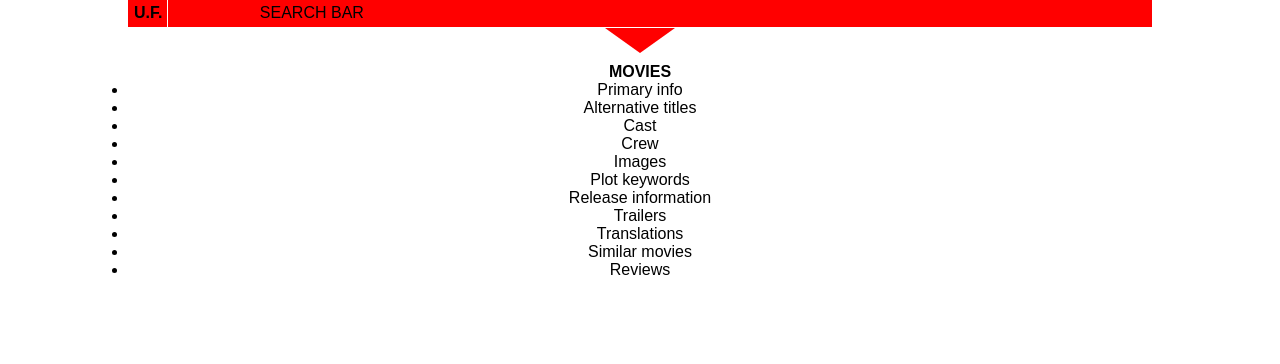
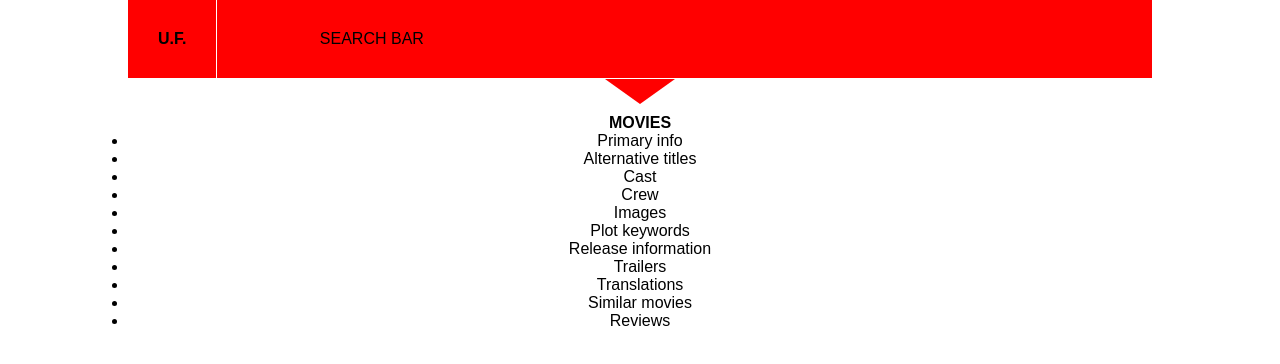
Before and after one commit to clarkmcadoo/unrentedForest, a React (Create React App) app: page / in a window 1280 px wide. Shown: the top 364 px of the page. Built offline with nearby package versions, Linux system fonts and the light colour scheme.

Commit message:
fresh pull from upstream

```diff
--- a/src/Components/BaseLayout/NavBar/main.css
+++ b/src/Components/BaseLayout/NavBar/main.css
@@ -4,6 +4,7 @@
   border: 1px solid lightgray;
   color: gray;
   flex: 1;
+  padding: 4px 0px;
 }
 
 .navLink:hover {
--- a/src/Components/BaseLayout/index.js
+++ b/src/Components/BaseLayout/index.js
@@ -7,9 +7,7 @@ const BaseLayout = (props) => {
     return (
       <div id="baseLayoutWrapper">
         <div id="headerWrapper">
-          <div id="logoWrapper">
-            <h1 id="headerLogo">U.F.</h1>
-          </div>
+          <h1 id="headerLogo">U.F.</h1>
           <div id="searchBar">SEARCH BAR</div>
         </div>
         <NavBar/>
--- a/src/Components/BaseLayout/main.css
+++ b/src/Components/BaseLayout/main.css
@@ -11,15 +11,17 @@ body {
 }
 
 #headerLogo {
-  display: inline-block;
   margin: 0;
-  margin-left: 5%;
-  padding: 15%;
+  padding: 15px;
   border-right: 1px solid white;
 }
 
 #searchBar {
-  display: inline-block;
   margin-left: 10%;
+}
 
+@media (min-width: 1024px){
+  #headerLogo {
+    padding: 30px;
+  }
 }
--- a/src/Components/details/main.css
+++ b/src/Components/details/main.css
@@ -2,7 +2,7 @@
   box-sizing: border-box;
 }
 
-* {
+ * {
   margin: 0;
   padding: 0;
   border: 0;
```
